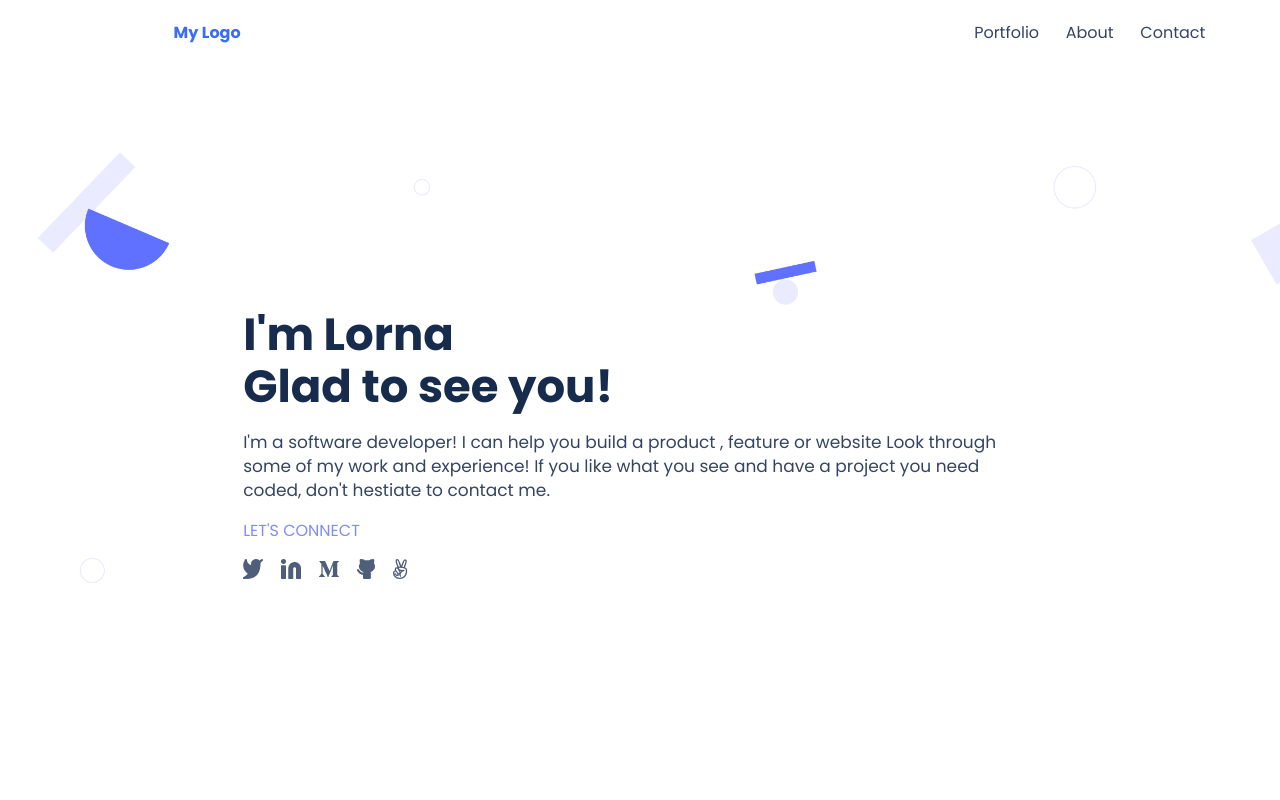
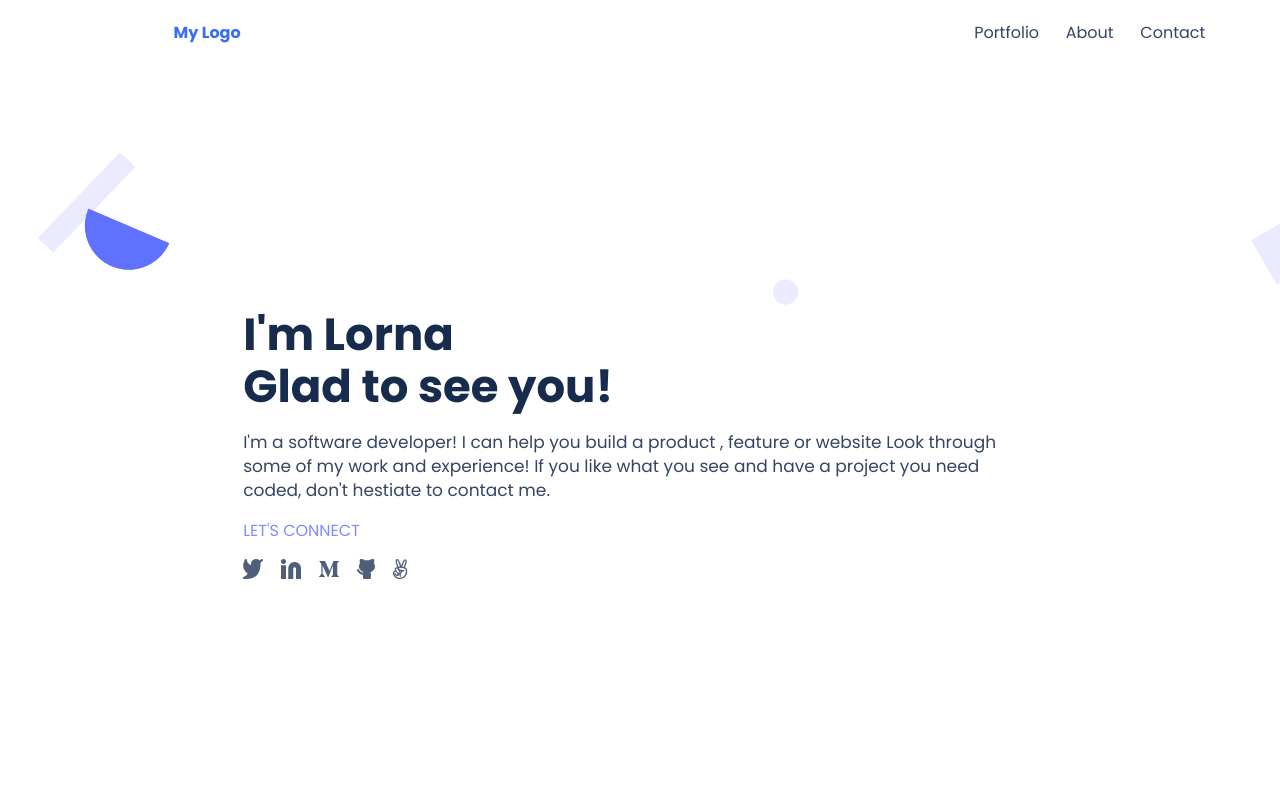
Before and after one commit to Lornakaboro/Lorna-s-portfolio, a website: page index.html in a window 1280 px wide. Shown: the top 800 px of the page. Drawn offline with Linux system fonts and the light colour scheme.

Commit message:
Modify home-page background image

```diff
--- a/style.css
+++ b/style.css
@@ -340,7 +340,7 @@ body {
   }
 
   .intro-section {
-    background-image: url("./images/desktop\ background.png");
+    background-image: url("./images/desktop-base.png");
     background-size: cover;
     height: 1000px;
   }
```
Also changed, not shown: images/desktop-base.png (added).
